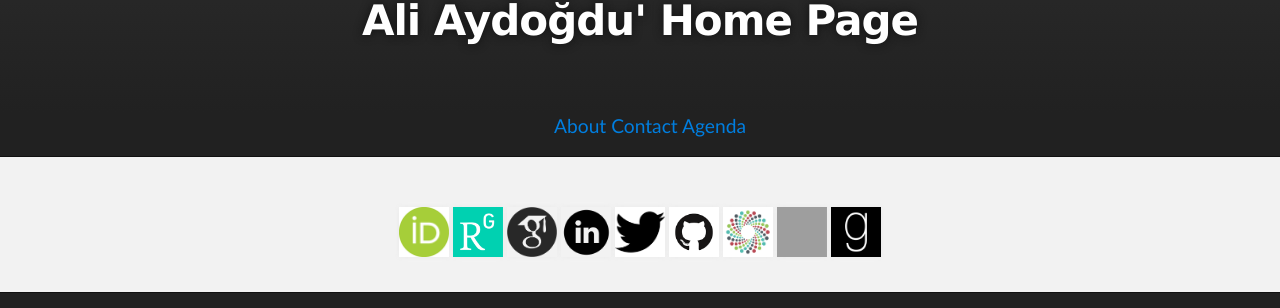
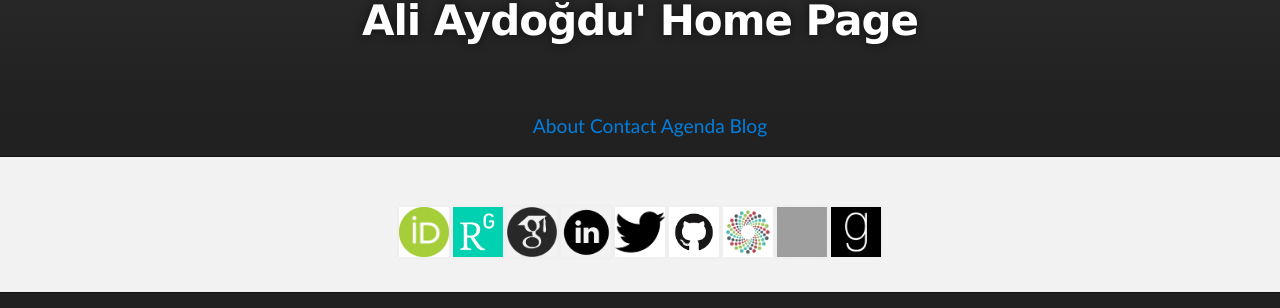
Before and after one commit to aydogduali/aydogduali.github.io, a Jekyll site: the page built from index.md, in a window 1280 px wide. Shown: the part 299-607 px from the top of the page. Built offline with Jekyll 4.4.1, drawn with Linux system fonts in a browser that asks for light colours; the repository's description, which GitHub fills in, is left out; grey boxes are pictures that could not be loaded.

Commit message:
blog only in En

```diff
--- a/_layouts/default.html
+++ b/_layouts/default.html
@@ -57,7 +57,7 @@
      <div class="container">
         <nav class="main-nav">
             <ul>
-               <a href="/about">About</a> <a href="/contact">Contact</a> <a href="/calendar">Agenda</a>
+               <a href="/about">About</a> <a href="/contact">Contact</a> <a href="/calendar">Agenda</a> <a href="/blog_en">Blog</a>
             </ul>
         </nav>
       </div>
--- a/_layouts/mainpage.html
+++ b/_layouts/mainpage.html
@@ -56,7 +56,7 @@
      <div class="container">
         <nav class="main-nav">
             <ul>
-               <a href="/about">About</a> <a href="/contact">Contact</a> <a href="/calendar">Agenda</a>
+               <a href="/about">About</a> <a href="/contact">Contact</a> <a href="/calendar">Agenda</a> <a href="/blog_en">Blog</a>
             </ul>
         </nav>
       </div>
```
